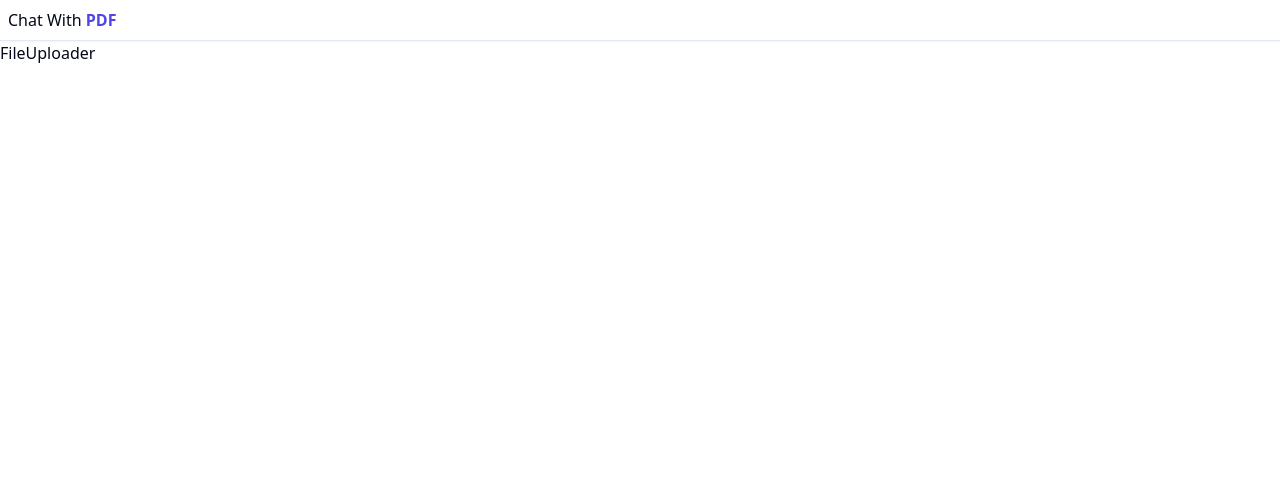
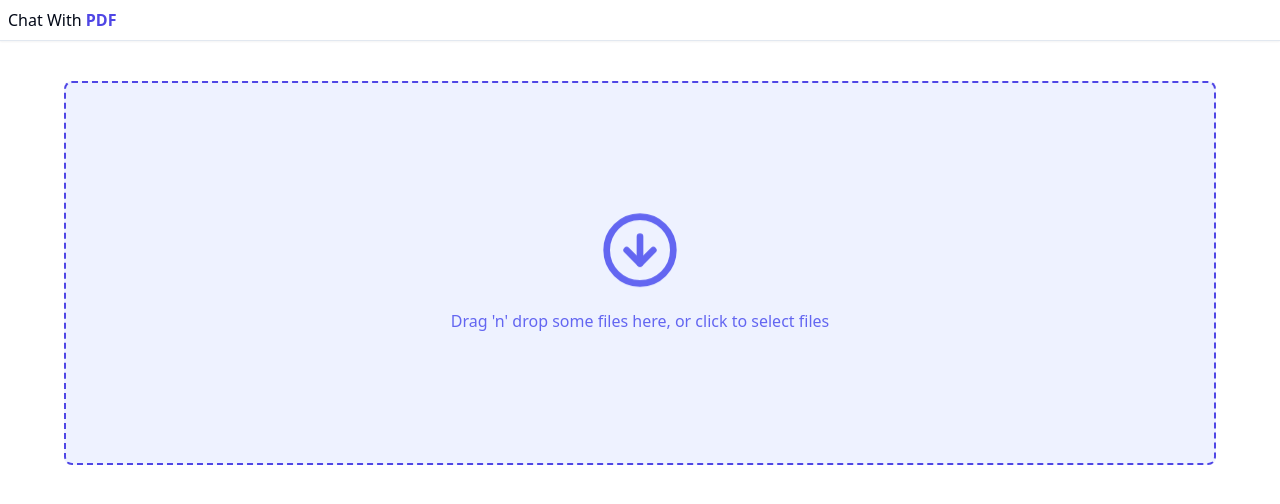
Before and after one commit to mdfaizanahmed786/chat-with-ai-pdf, a Next.js app: page /dashboard/upload in a window 1280 px wide. Shown: the top 504 px of the page. Built offline with nearby package versions, Linux system fonts and the light colour scheme; no server answers.

Commit message:
added react dropzone on project

```diff
--- a/components/FileUploader.tsx
+++ b/components/FileUploader.tsx
@@ -1,7 +1,34 @@
-'use client'
+"use client";
+import { CircleArrowDown, RocketIcon } from "lucide-react";
+import React, { useCallback } from "react";
+import { useDropzone } from "react-dropzone";
+
 function FileUploader() {
+  const onDrop = useCallback((acceptedFiles: File[]) => {
+    console.log(acceptedFiles,"This is the accepted files....")
+  }, []);
+  const { getRootProps, getInputProps, isDragActive, isFocused, isDragAccept } = useDropzone({ onDrop });
   return (
-    <div>FileUploader</div>
-  )
+    <div className="flex flex-col gap-4 items-center max-w-7xl mx-auto">
+    <div {...getRootProps()} className={`p-10 border-2 w-[90%] text-indigo-500 border-dashed border-indigo-600 mt-10 rounded-lg h-96 flex items-center ${isFocused || isDragAccept ? "bg-indigo-300" : "bg-indigo-50"}`}>
+        <div className="flex justify-center items-center gap-4 flex-col w-full">
+      <input {...getInputProps()} />
+      {isDragActive ? (
+        <>
+        <RocketIcon className="h-20 w-20 animate-ping"/>
+        <p className="text-center">Drop the files here ...</p>
+        </>
+      ) : (
+        <>
+        <CircleArrowDown className="h-20 w-20 animate-bounce"/>
+        <p className="text-center">Drag 'n' drop some files here, or click to select files</p>
+        </>
+      )}
+
+        </div>
+    </div>
+
+    </div>
+  );
 }
-export default FileUploader
+export default FileUploader;
```
